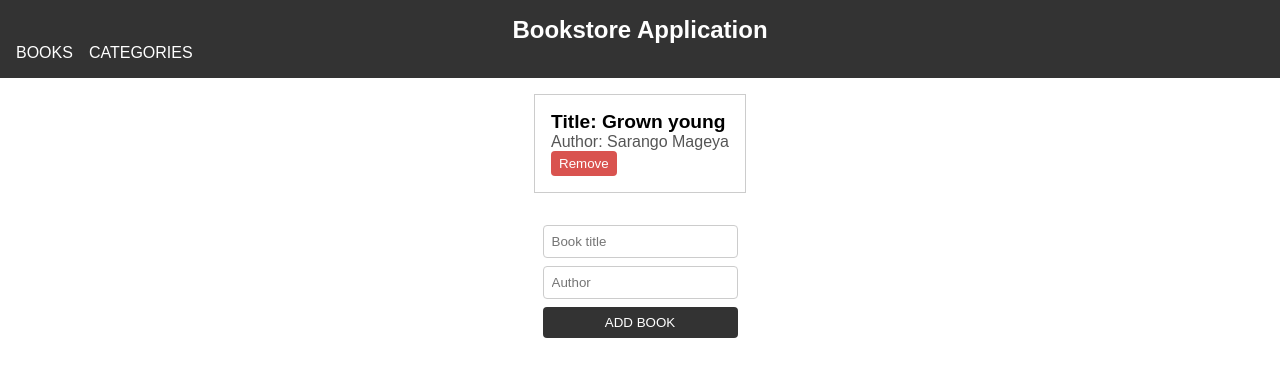
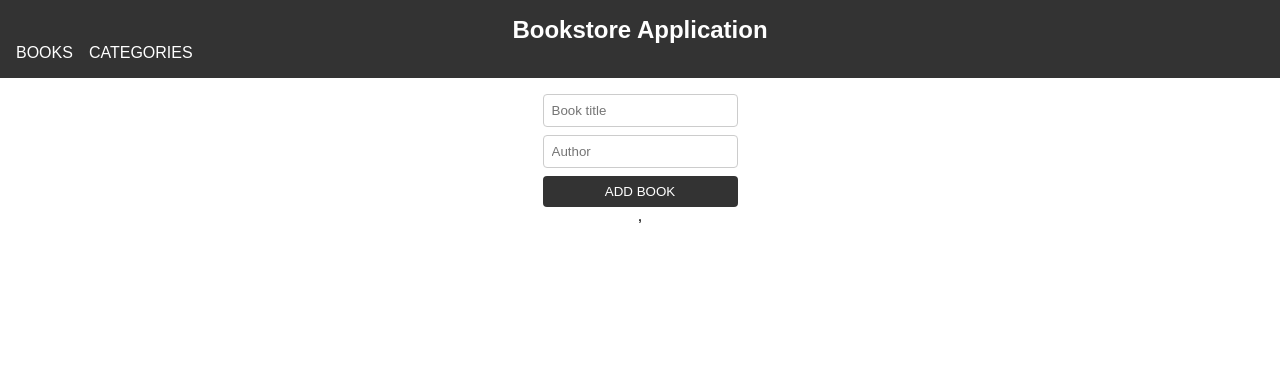
Before and after one commit to mumbereh/bookstore, a React (Create React App) app: page / in a window 1280 px wide. Shown: the top 376 px of the page. Built offline with nearby package versions, Linux system fonts and the light colour scheme.

Commit message:
Add redux to my react project

```diff
--- a/package.json
+++ b/package.json
@@ -3,11 +3,13 @@
   "version": "0.1.0",
   "private": true,
   "dependencies": {
+    "@reduxjs/toolkit": "^1.9.5",
     "@testing-library/jest-dom": "^5.17.0",
     "@testing-library/react": "^13.4.0",
     "@testing-library/user-event": "^13.5.0",
     "react": "^18.2.0",
     "react-dom": "^18.2.0",
+    "react-redux": "^8.1.2",
     "react-router-dom": "^6.15.0",
     "react-scripts": "5.0.1",
     "web-vitals": "^2.1.4"
--- a/src/components/Books.js
+++ b/src/components/Books.js
@@ -1,29 +1,30 @@
-import React, { useState } from 'react';
-import { v4 as uuidv4 } from 'uuid';
+import React from 'react';
+import { useSelector, useDispatch } from 'react-redux';
+import { removeBook, addBook } from '../redux/booksSlice';
 import Book from './Book';
 import Form from './Form';
 
 const Books = () => {
-  const [books, setBooks] = useState([
-    { id: uuidv4(), title: 'Grown young', author: 'Sarango Mageya' },
-  ]);
+  const books = useSelector(state => state.books.books);
+  const dispatch = useDispatch();
 
-  const addBook = (book) => {
-    setBooks([...books, { ...book, id: uuidv4() }]);
+  const handleRemove = (id) => {
+    dispatch(removeBook(id));
   };
 
-  const removeBook = (id) => {
-    setBooks(books.filter(book => book.id !== id));
+  const handleAddBook = (book) => {
+    dispatch(addBook(book));
   };
 
   return (
     <div className="books-container">
       <ul className="books">
         {books.map((book) => (
-          <Book key={book.id} title={book.title} author={book.author} onRemove={() => removeBook(book.id)} />
+          <Book key={book.id} title={book.title} author={book.author} onRemove={() => handleRemove(book.id)} />
         ))}
       </ul>
-      <Form addBook={addBook} />
+      <Form addBook={handleAddBook} />,
+
     </div>
   );
 };
--- a/src/index.js
+++ b/src/index.js
@@ -1,15 +1,16 @@
 import React from 'react';
-import ReactDOM from 'react-dom';
+import { createRoot } from 'react-dom';
+import { Provider } from 'react-redux';
 import reportWebVitals from './reportWebVitals';
 import App from './App';
+import store from './redux/store';
 import './index.css';
 
-const rootElement = document.getElementById('root');
-
-const root = ReactDOM.createRoot(rootElement);
-root.render(
+createRoot(document.getElementById('root')).render(
   <React.StrictMode>
-    <App />
+    <Provider store={store}>
+      <App />
+    </Provider>
   </React.StrictMode>,
 );
 
--- /dev/null
+++ b/src/redux/booksSlice.js
@@ -0,0 +1,21 @@
+import { createSlice } from '@reduxjs/toolkit';
+
+const initialState = {
+  books: [],
+};
+
+const booksSlice = createSlice({
+  name: 'books',
+  initialState,
+  reducers: {
+    addBook: (state, action) => {
+      state.books.push(action.payload);
+    },
+    removeBook: (state, action) => {
+      state.books = state.books.filter((book) => book.id !== action.payload);
+    },
+  },
+});
+
+export const { addBook, removeBook } = booksSlice.actions;
+export default booksSlice.reducer;
--- /dev/null
+++ b/src/redux/categoriesSlice.js
@@ -0,0 +1,13 @@
+import { createSlice } from '@reduxjs/toolkit';
+
+const initialState = {
+  status: 'Under construction',
+};
+
+const categoriesSlice = createSlice({
+  name: 'categories',
+  initialState,
+  reducers: {},
+});
+
+export default categoriesSlice.reducer;
--- a/src/components/Redux/store.js
+++ b/src/redux/store.js
@@ -1,4 +1,3 @@
-
 import { configureStore } from '@reduxjs/toolkit';
 import booksReducer from './booksSlice';
 import categoriesReducer from './categoriesSlice';
```
Also changed, not shown: 1 other file (tests, documents, lock files or other folders).
